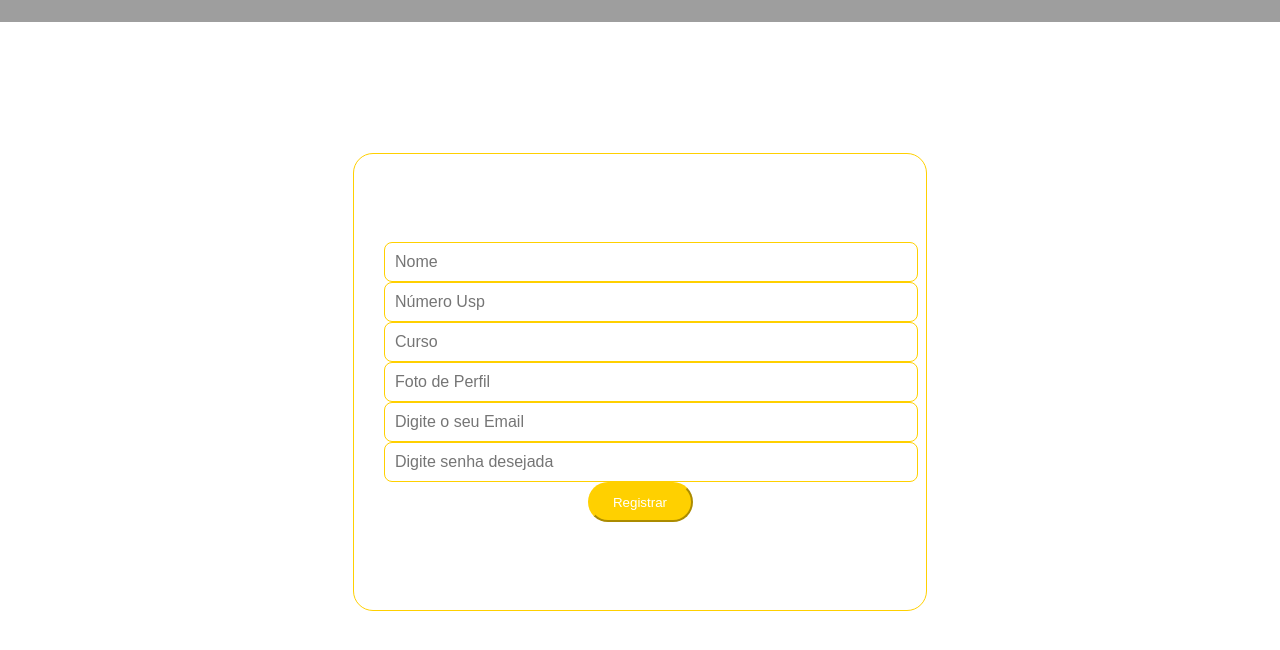
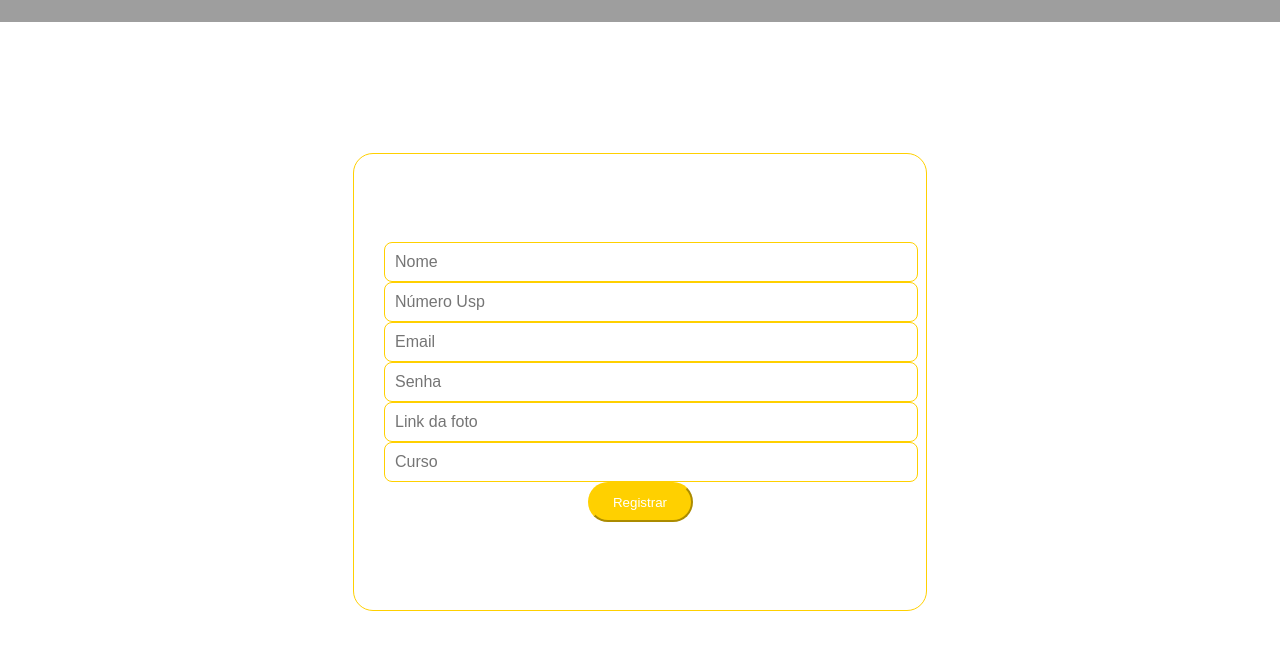
Before and after one commit to ProjMAC0350/Projeto, a React (Create React App) app in the folder frontend/: page /register in a window 1280 px wide. Shown: the top 650 px of the page. Built offline with nearby package versions, Linux system fonts and the light colour scheme; grey boxes are pictures that could not be loaded.

Commit message:
fix register

```diff
--- a/frontend/src/Pages/Registerpage.js
+++ b/frontend/src/Pages/Registerpage.js
@@ -5,12 +5,12 @@ import axios from 'axios';
 
 export const Register = () => {
   const [usuarios, setFormUsuarios] = useState({
-    nome: '',
-    numerousp: '',
-    curso: '',
-    fotodeperfil: '',
+    name: '',
+    nusp: '',
     email: '',
-    password: '',
+    pwd: '',
+    photo: '',
+    course: '',
   });
 
   const handleChange = (event) => {
@@ -26,12 +26,12 @@ export const Register = () => {
   const handleSubmit = async (event) => {
     event.preventDefault();
 
-    setFormUsuarios.append('nome', setFormUsuarios.nome);
-    setFormUsuarios.append('numerousp', setFormUsuarios.numerousp);
-    setFormUsuarios.append('curso', setFormUsuarios.curso);
-    setFormUsuarios.append('fotodeperfil', setFormUsuarios.fotodeperfil);
+    setFormUsuarios.append('name', setFormUsuarios.name);
+    setFormUsuarios.append('nusp', setFormUsuarios.nusp);
     setFormUsuarios.append('email', setFormUsuarios.email);
-    setFormUsuarios.append('password', setFormUsuarios.password);
+    setFormUsuarios.append('pwd', setFormUsuarios.pwd);
+    setFormUsuarios.append('photo', setFormUsuarios.photo);
+    setFormUsuarios.append('course', setFormUsuarios.course);
 
     try{
       const response = await axios.post('http://localhost:8080/users', usuarios, {
@@ -79,12 +79,12 @@ export const Register = () => {
         <div className="Blocoregister">
           <div className="contentloginBloco">
             <form onSubmit={handleSubmit}>
-            <input type="text" placeholder="Nome" name='nome' onChange={handleChange}/>
-            <input type="number" placeholder="Número Usp" name='numerousp' onChange={handleChange}/>
-            <input type="text" placeholder="Curso" name='curso' onChange={handleChange}/>
-            <input type='text' placeholder='Foto de Perfil' name='fotodeperfil' onChange={handleChange}/>
-            <input type="text" placeholder="Digite o seu Email" name='email' onChange={handleChange}/>
-            <input type="Password" placeholder="Digite senha desejada" name='password' onChange={handleChange}/>
+            <input type="text" placeholder="Nome" name='name' onChange={handleChange}/>
+            <input type="number" placeholder="Número Usp" name='nusp' onChange={handleChange}/>
+            <input type="text" placeholder="Email" name='email' onChange={handleChange}/>
+            <input type='Password' placeholder='Senha' name='pwd' onChange={handleChange}/>
+            <input type="text" placeholder="Link da foto" name='photo' onChange={handleChange}/>
+            <input type="Text" placeholder="Curso" name='course' onChange={handleChange}/>
             <Link to="/"><button className="buttonlogin" type="submit" onMouseOver={Mouseover} onMouseOut={Mouseout}>Registrar</button></Link>
             </form>
           </div>
```
